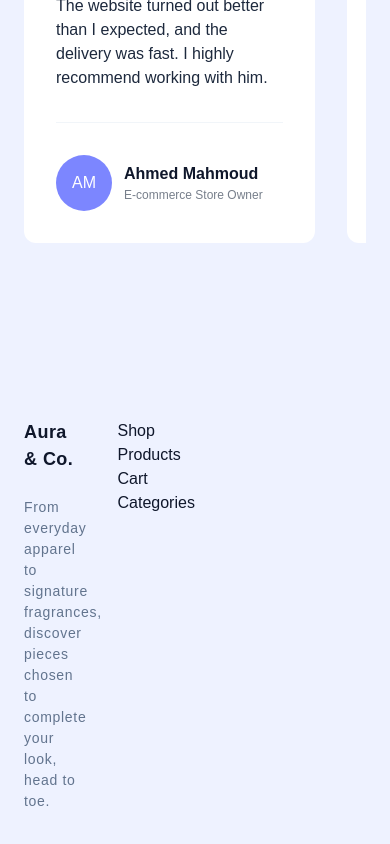
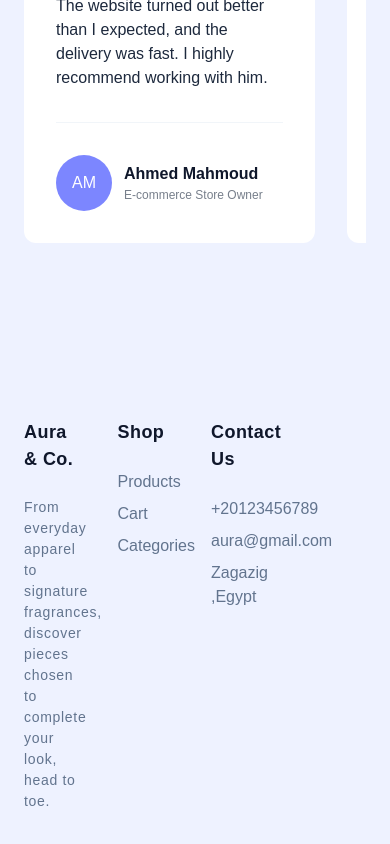
Before and after one commit to neldin123/E-Commerce, a React (Vite) app: page / in a window 390 px wide. Shown: the part 4582-5426 px from the top of the page. Built offline with nearby package versions, Linux system fonts and the light colour scheme; no server answers; the database is empty.

Commit message:
Add contact details to footer
Style the Shop links and add a Contact Us section with phone, email, and location details.

```diff
--- a/src/layout/Footer.jsx
+++ b/src/layout/Footer.jsx
@@ -15,20 +15,52 @@ const Footer = () => {
             </p>
           </div>
           <div>
-            <h3>Shop</h3>
-            <ul>
+            <h3 className="text-[18px] font-semibold tracking-wide mb-6">
+              Shop
+            </h3>
+            <ul className="flex gap-2 items-start flex-col">
               <li>
-                <Link to={"/Products"}>Products</Link>
+                <Link
+                  className="text-slate-500 dark:text-slate-50/40 transition-all duration-300 hover:translate-x-1 block hover:text-slate-600 dark:hover:text-slate-50"
+                  to={"/Products"}
+                >
+                  Products
+                </Link>
               </li>
               <li>
-                <Link to={"/Cart"}>Cart</Link>
+                <Link
+                  className="text-slate-500 dark:text-slate-50/40 transition-all duration-300 hover:translate-x-1 block hover:text-slate-600 dark:hover:text-slate-50"
+                  to={"/Cart"}
+                >
+                  Cart
+                </Link>
               </li>
               <li>
-                <Link to={"/#categories"}>Categories</Link>
+                <Link
+                  className="text-slate-500 dark:text-slate-50/40 transition-all duration-300 hover:translate-x-1 block hover:text-slate-600 dark:hover:text-slate-50"
+                  to={"/#categories"}
+                >
+                  Categories
+                </Link>
               </li>
             </ul>
           </div>
-          <div></div>
+          <div>
+            <h3 className="text-[18px] font-semibold tracking-wide mb-6">
+              Contact Us
+            </h3>
+            <ul className="flex gap-2 items-start flex-col">
+              <li className="text-slate-500 dark:text-slate-50/40 transition-all duration-300 block hover:text-slate-600 dark:hover:text-slate-50">
+                +20123456789
+              </li>
+              <li className="text-slate-500 dark:text-slate-50/40 transition-all duration-300 block hover:text-slate-600 dark:hover:text-slate-50">
+                aura@gmail.com
+              </li>
+              <li className="text-slate-500 dark:text-slate-50/40 transition-all duration-300 block hover:text-slate-600 dark:hover:text-slate-50">
+                Zagazig ,Egypt
+              </li>
+            </ul>
+          </div>
           <div></div>
         </div>
       </div>
```
